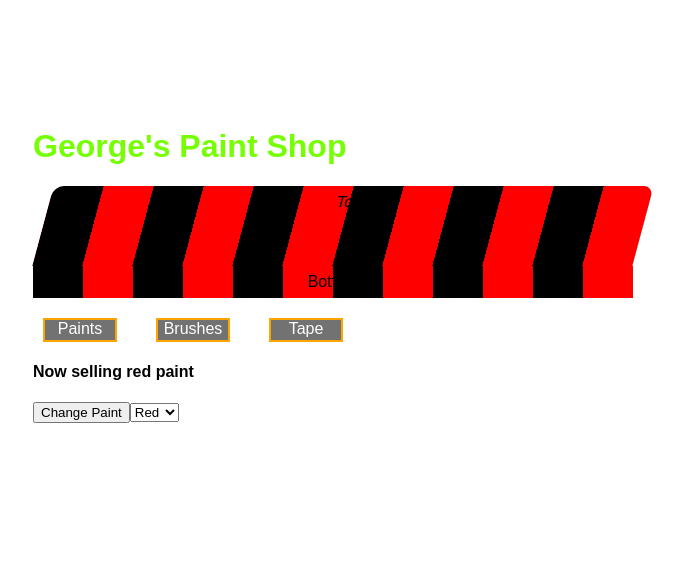
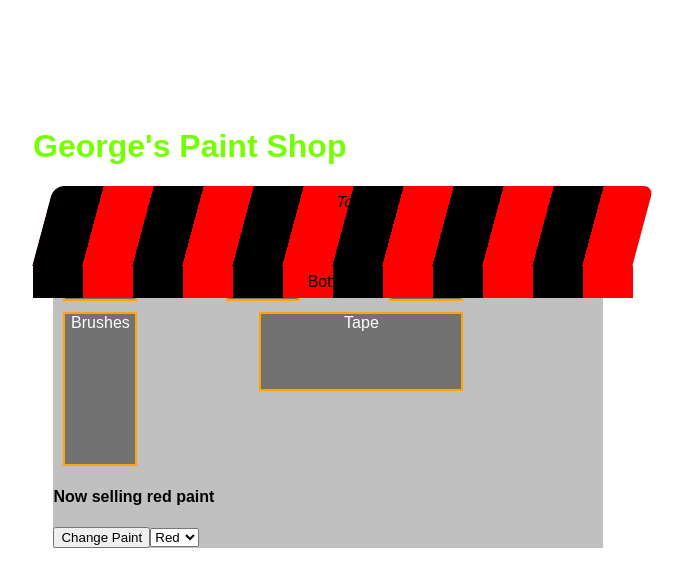
Before and after one commit to jaysig/reactPainter, a React (Create React App) app: page / in a window 1280 px wide. Shown: the top 586 px of the page, without its empty margins (95-778 px from the left). Built offline with nearby package versions, Linux system fonts and the light colour scheme.

Commit message:
Sketched the building features

```diff
--- a/src/components/PaintShop.js
+++ b/src/components/PaintShop.js
@@ -23,7 +23,7 @@ const cube = {
 }
 const row = {
   margin: '10px',
-  width: '300px',
+  width: '400px',
   'justify-content': 'space-between'
 }
 const update = {
@@ -33,6 +33,22 @@ const update = {
   width: '70px',
   'text-align': 'center',
   height: '20px'
+}
+const door = {
+  background: '#737272',
+  color: 'white',
+  border: 'orange solid 2px',
+  width: '70px',
+  'text-align': 'center',
+  height: '150px'
+}
+const lWindow = {
+  background: '#737272',
+  color: 'white',
+  border: 'orange solid 2px',
+  width: '200px',
+  'text-align': 'center',
+  height: '75px'
 }
 class PaintShop extends Component {
 
@@ -93,11 +109,25 @@ class PaintShop extends Component {
           </div> */}
 
 
-          <div style={{'margin-top': '5%'}}>
+          <div style={{
+            background: 'silver',
+            margin: '0 2%',
+            height: '30%',
+            width: '550px'
+          }}>
+            <div style={{height: '30', 'margin-top': '2%',}}>
+
+            </div>
             <div className="row" style={{...row,'display': 'flex'}}>
               <div style={update}>Paints</div>
               <div style={update}>Brushes</div>
               <div style={update}>Tape</div>
+            </div>
+            <div style={{height: '30', 'margin-top': '2%',}}>
+            </div>
+            <div className="row" style={{...row,'display': 'flex'}}>
+              <div style={door}>Brushes</div>
+              <div style={lWindow}>Tape</div>
             </div>
             <h4>{`Now selling ${color} paint`}</h4>
           <div className="update-mentions">
```
